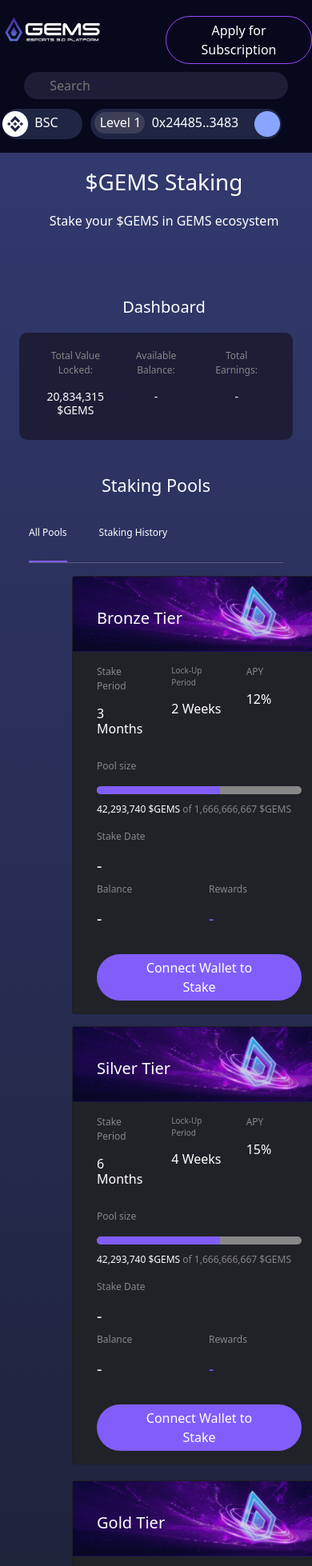
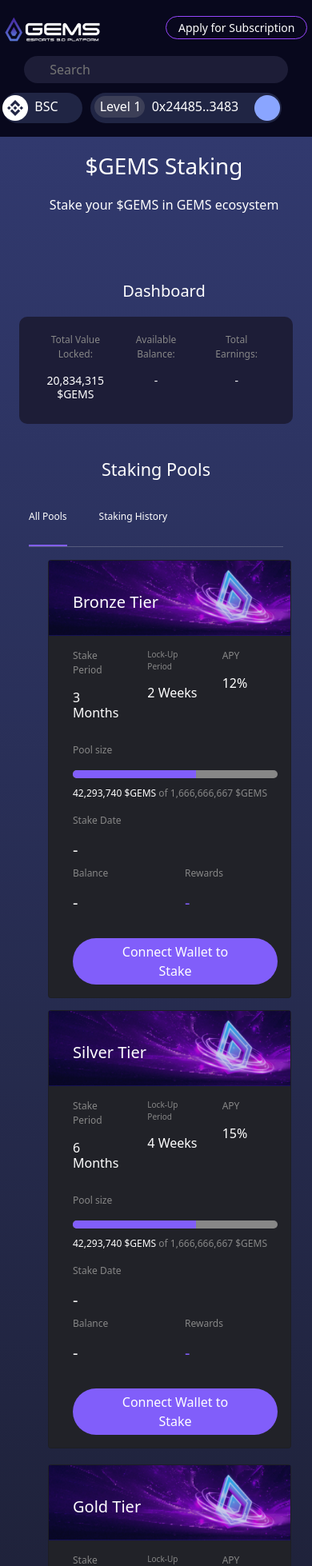
Before and after one commit to QalbeAli/Wagmi-Code, a Next.js app: page / in a window 390 px wide. Shown: the top 1958 px of the page at 80% size. Built offline with nearby package versions, Linux system fonts and the light colour scheme.

Commit message:
responsive

```diff
--- a/styles/Card.module.css
+++ b/styles/Card.module.css
@@ -21,21 +21,12 @@
 @media only screen and (max-width: 800px){
     .col2{
         margin-top: 15px;
-       margin-left: 30px;
+
     }
     .col4{
         margin-top: 15px;
-        margin-left: 30px;
+
 
     }
-    .col3{
 
-        margin-left: 30px;
-
-    }
-    .col1{
-
-        margin-left: 30px;
-
-    }
 }
--- a/styles/Home.module.css
+++ b/styles/Home.module.css
@@ -198,6 +198,11 @@
 .pool{
   text-align: center;
 }
+.btn1{
+  font-size: 14px;
+  padding: 3px 15px 3px 15px;
+
+}
 
 
 }
```
